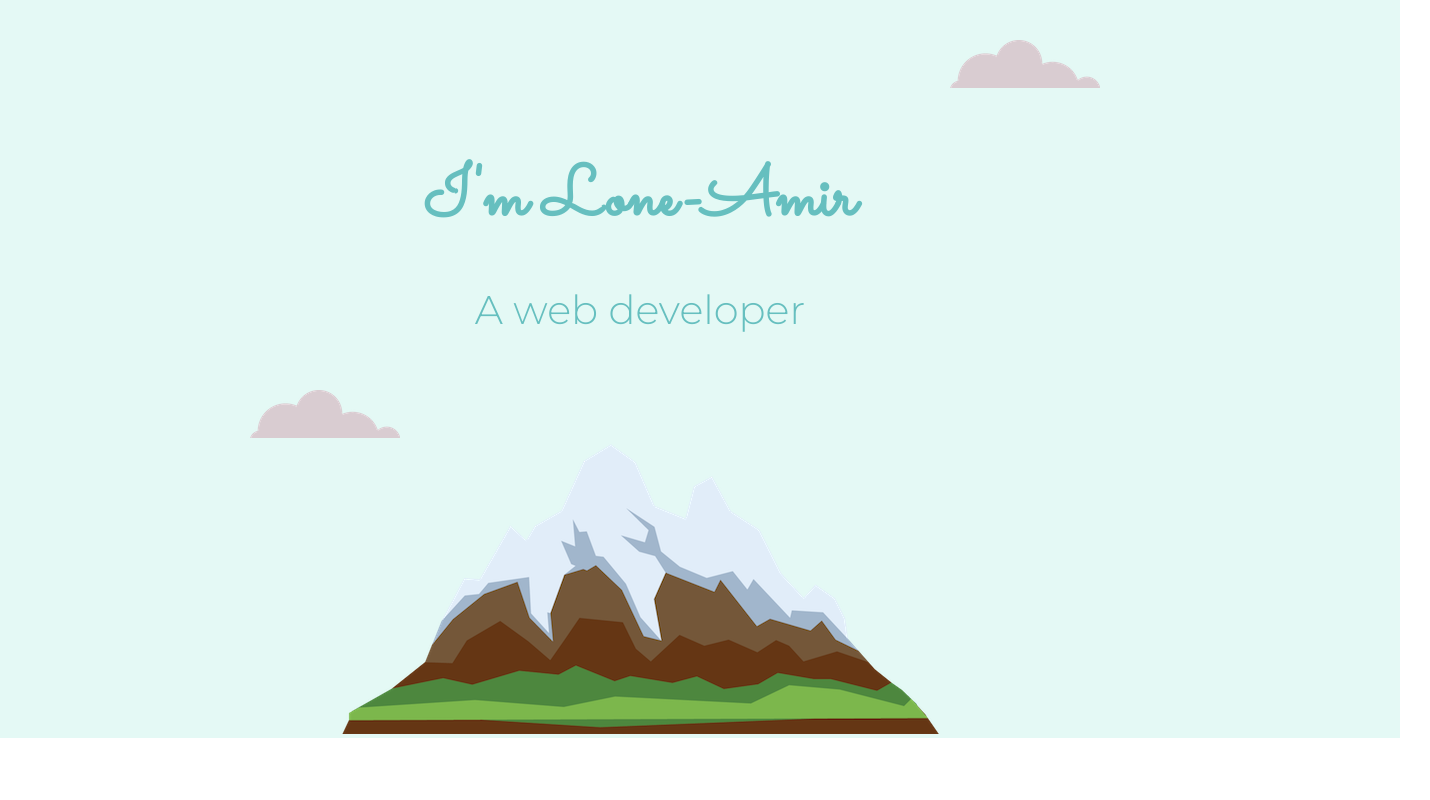
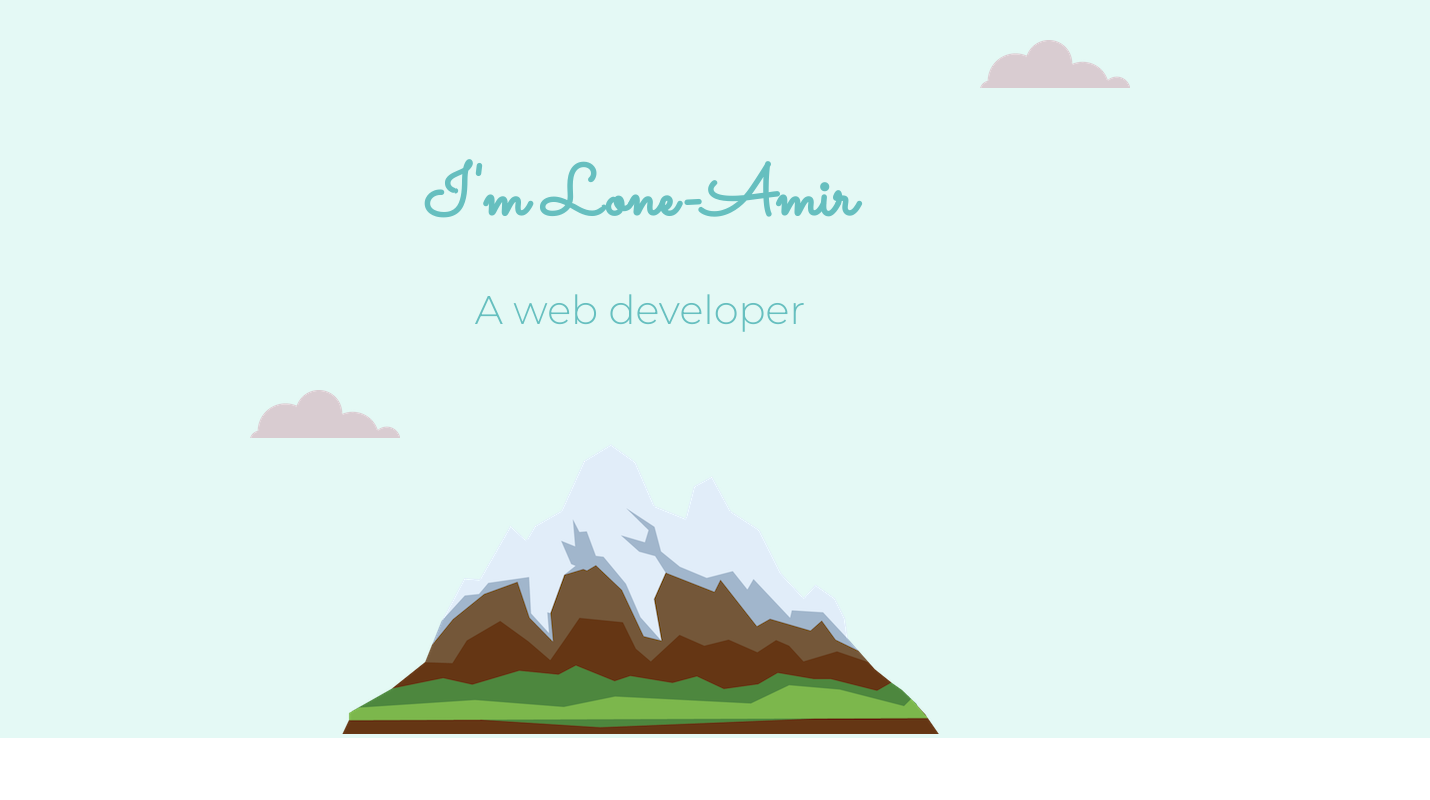
Before and after one commit to waseem-raja1/project, a plain HTML site: page index.html in a window 1280 px wide. Shown: the top 800 px of the page, 1430 px wide, since content can reach past the window. Drawn offline with Linux system fonts and the light colour scheme.

Commit message:
Update style.css

```diff
--- a/style.css
+++ b/style.css
@@ -50,7 +50,7 @@ hr {
     position: relative;
     padding-top: 100px;
     width:100%;
-    padding-right: 120px;
+    padding-right: 150px;
 }
 .middle-container{
   margin: 100px 0;
@@ -63,6 +63,7 @@ hr {
     /* height: 200px; */
     width: 100%;
     padding: 50px 0 20px;
+    padding-right: 150px;
 }
 .bottom-cloud{
   position:absolute;
```
